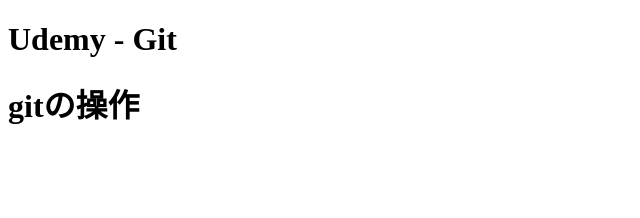
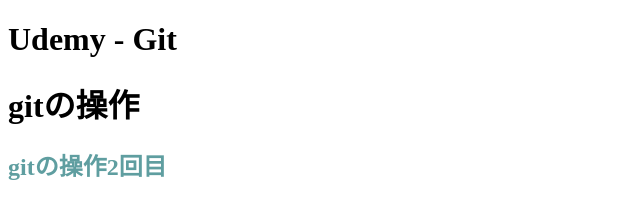
Before and after one commit to kirby-allstar/test-git-github, a plain HTML site: page index.html in a window 1280 px wide. Shown: the whole page, without its empty margins (0-640 px from the left). Drawn offline with Linux system fonts and the light colour scheme.

Commit message:
2回目のコミットです

```diff
--- a/index.html
+++ b/index.html
@@ -7,5 +7,6 @@
   <body>
     <h1>Udemy - Git</h1>
     <h1>gitの操作</h1>
+    <h2 style="color:cadetblue;">gitの操作2回目</h2>
   </body>
 </html>
```
